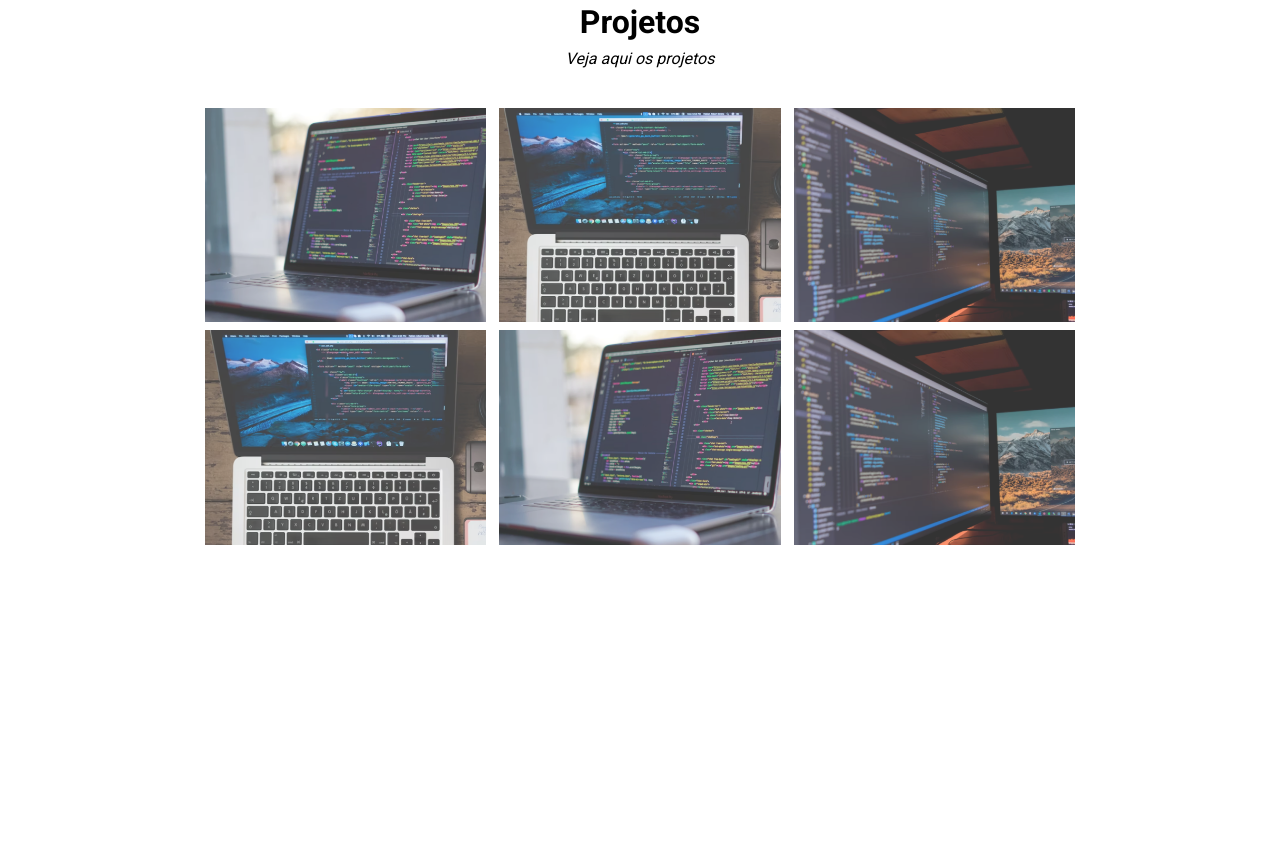
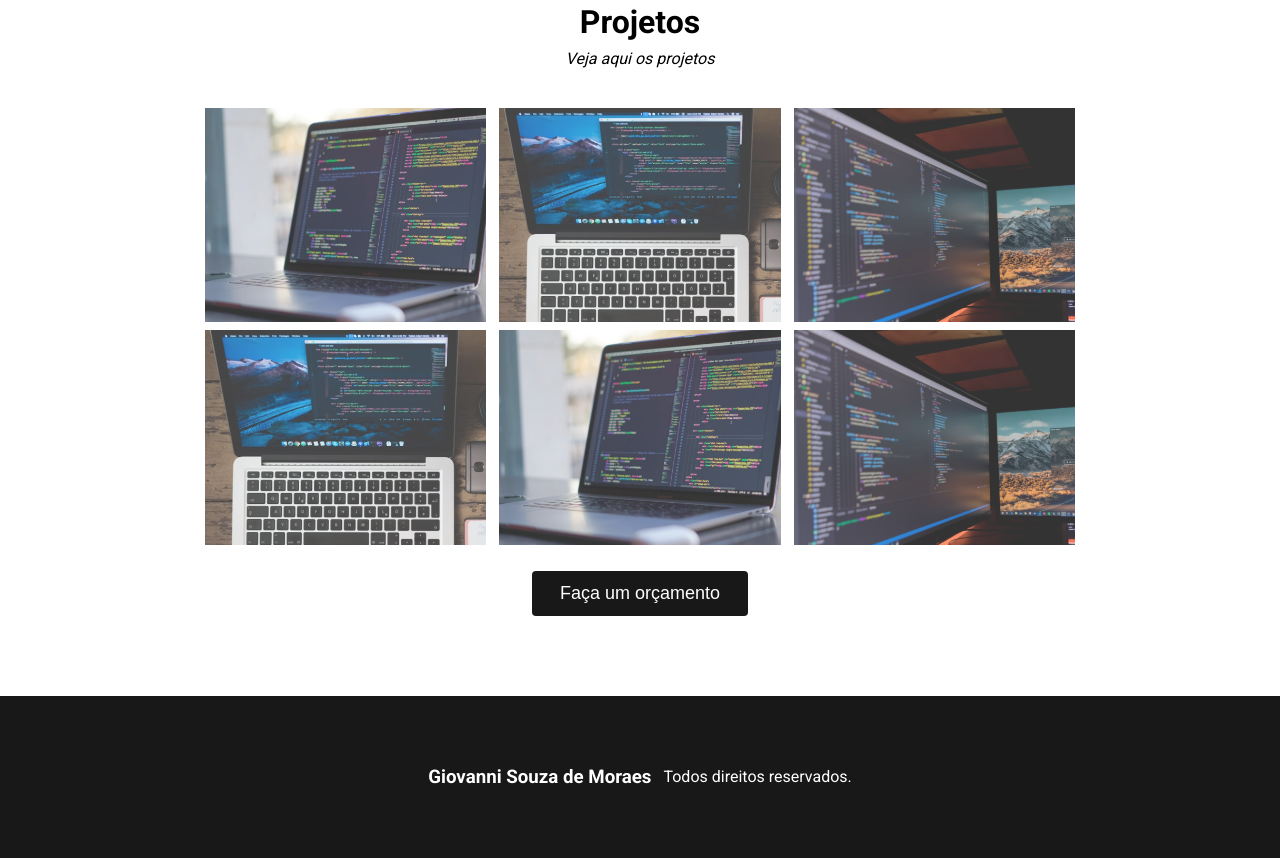
Before and after one commit to Giovannimoraess/Portfolio, a plain HTML site: page index.html in a window 1280 px wide. Shown: the part 1482-2340 px from the top of the page. Before the commit the page ends 2115 px from the top, so only its background shows below. Drawn offline with Linux system fonts and the light colour scheme.

Commit message:
Creation footer

```diff
--- a/index.html
+++ b/index.html
@@ -36,7 +36,7 @@
             <h1>Olá, <br>Seja bem-vindo</h1>
             <p>Crie soluções para seu negócio!</p>
             <a href="#">
-                <button class="action">
+                <button class="call-action">
                     Veja meus projetos
                 </button>
             </a>
@@ -72,7 +72,17 @@
             <img src="images/projeto1.png" alt="Imagem projeto 1">
             <img src="images/projeto3.png" alt="Imagem projeto 3">
         </div>
+        <button class="action">Faça um orçamento</button>
     </section>
     <!-- Fim Projects -->
+
+    <!-- Inicio Footer -->
+    <footer>
+        <h3>
+            <a href="#">Giovanni Souza de Moraes</a>
+        </h3>
+        <p>Todos direitos reservados.</p>
+    </footer>
+    <!-- Fim Footer -->
 </body>
 </html>
--- a/style.css
+++ b/style.css
@@ -63,7 +63,7 @@ body{
     margin-bottom: 34px;
 }
 
-.action{
+.call-action{
     cursor: pointer;
     background-color: #FFFFFF;
     border: 0;
@@ -74,7 +74,7 @@ body{
     transition: 0.9s;
 }
 
-.action:hover{
+.call-action:hover{
     transform: scale(1.1);
 }
 
@@ -152,5 +152,40 @@ body{
 
 .projects img:hover{
     opacity: 1;
+    cursor: pointer;
 }
-/* Inicios Projetos */
+
+.action{
+    background-color: #181818;
+    border: 0;
+    padding: 12px 28px;
+    border-radius: 4px;
+    font-size: 18px;
+    color: #FFFFFF;
+    margin-top: 18px;
+    cursor: pointer;
+}
+/* Fim Projetos */
+
+/* Inicio Footer */
+
+/* Fim Footer */
+
+footer{
+    width: 100%;
+    background-color: #181818;
+    padding: 70px 0;
+    display: flex;
+    justify-content: center;
+    align-items: center;
+    color: #FFFFFF;
+}
+
+footer a{
+    text-decoration: none;
+    color: #FFFFFF;
+}
+
+footer p{
+    margin-left: 12px;
+}
```
